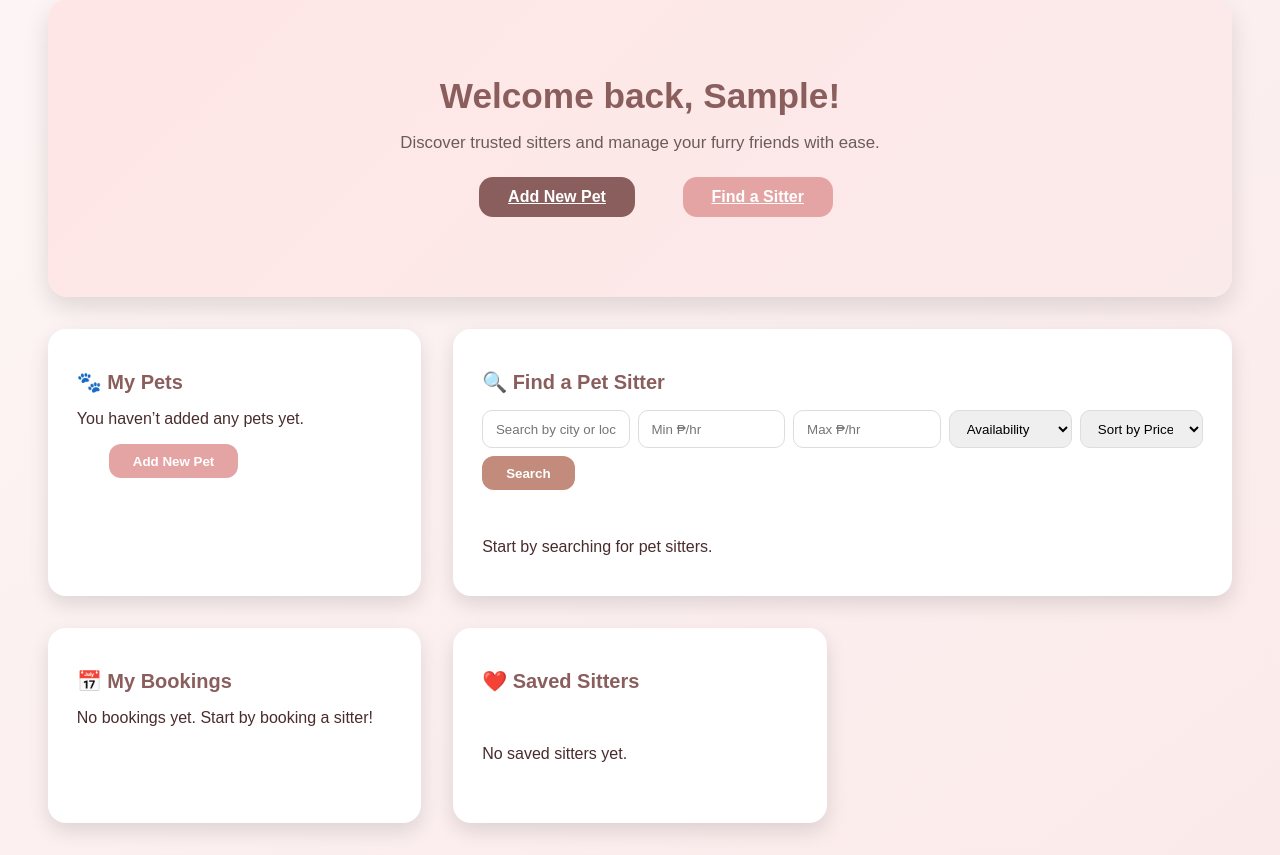
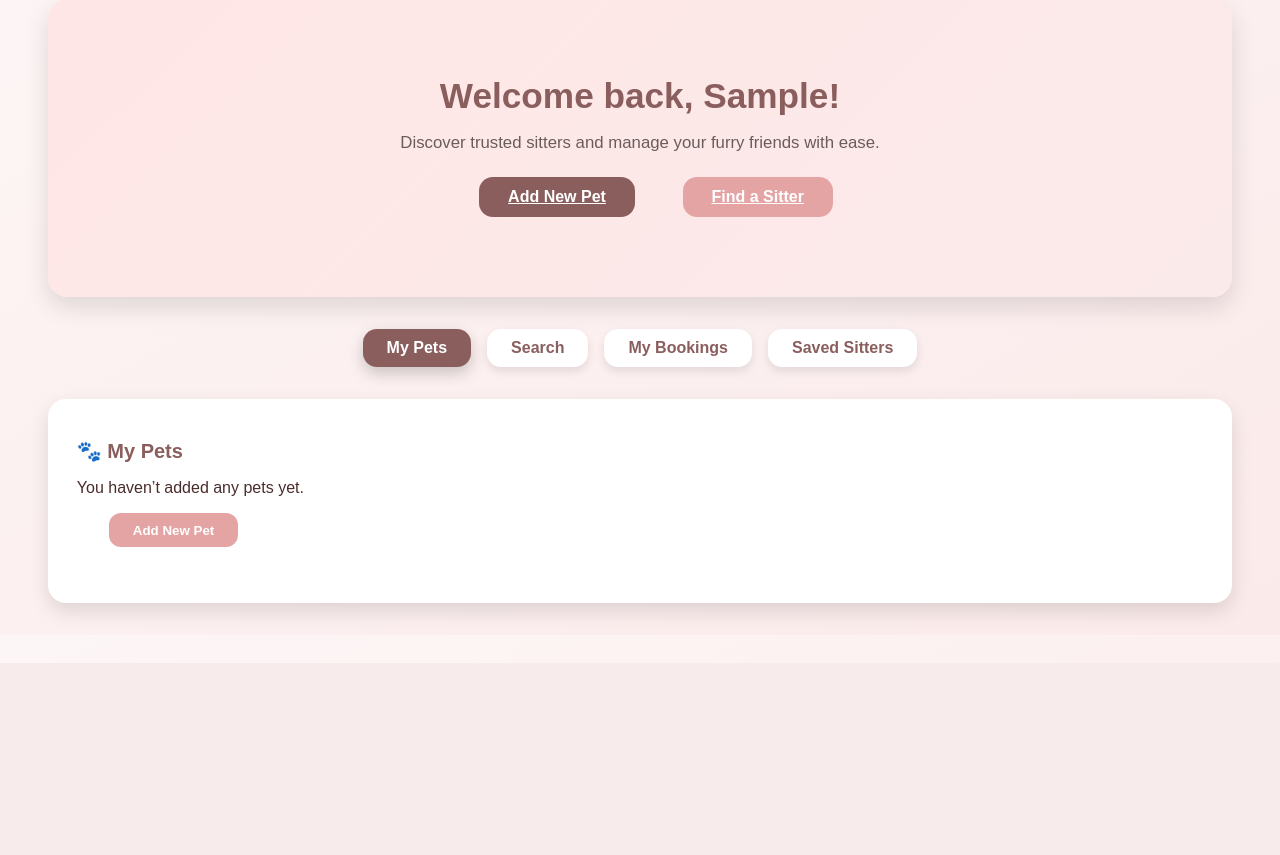
Before and after one commit to Andre-12-maker/CSIT327-G6-FureverStay, a Django app: page /dashboard/owner/ in a window 1280 px wide. Shown: the part 137-992 px from the top of the page. After the commit the page ends 750 px from the top, so only its background shows below. Run offline with Django 5.2, Linux system fonts and the light colour scheme; the visitor is signed in with stand-in values (Sample User, id 1); data comes from the database, SQL or seed files in the repository; data that the repository does not hold is empty.

Commit message:
feat(owner): Updated Pet Owner Dashboard UI and removed some user-menu dropdowns

```diff
--- a/static/css/pet_owner_dashboard.css
+++ b/static/css/pet_owner_dashboard.css
@@ -586,3 +586,34 @@ body {
   transform: translateY(-2px);
   box-shadow: 0 4px 12px rgba(0,0,0,0.15);
 }
+/* Tabs for dashboard sections */
+.dashboard-tabs {
+  display: flex;
+  justify-content: center;
+  gap: 1rem;
+  margin-bottom: 2rem;
+  flex-wrap: wrap;
+}
+.dashboard-tab {
+  padding: 0.6rem 1.5rem;
+  border-radius: 14px;
+  background: var(--white);
+  color: var(--primary);
+  font-weight: 600;
+  cursor: pointer;
+  box-shadow: 0 4px 10px rgba(0,0,0,0.1);
+  transition: 0.3s;
+}
+.dashboard-tab.active {
+  background: var(--primary);
+  color: var(--white);
+  box-shadow: 0 6px 16px rgba(0,0,0,0.2);
+}
+
+/* Hide sections by default */
+.tab-section {
+  display: none;
+}
+.tab-section.active {
+  display: block;
+}
--- a/static/js/pet_owner_dashboardv2.js
+++ b/static/js/pet_owner_dashboardv2.js
@@ -335,3 +335,19 @@ document.addEventListener("DOMContentLoaded", function () {
   });
   loadNotifications();
 });
+ // Tab functionality
+const tabs = document.querySelectorAll('.dashboard-tab');
+const sections = document.querySelectorAll('.tab-section');
+
+tabs.forEach(tab => {
+  tab.addEventListener('click', () => {
+    // Remove active class from all tabs
+    tabs.forEach(t => t.classList.remove('active'));
+    tab.classList.add('active');
+
+    // Show corresponding section
+    const target = tab.getAttribute('data-tab');
+    sections.forEach(sec => sec.classList.remove('active'));
+    document.getElementById(target).classList.add('active');
+  });
+});
--- a/templates/about.html
+++ b/templates/about.html
@@ -40,7 +40,6 @@
                 <a href="#">Settings</a>
             {% else %}
                 <a href="{% url 'pet_owner_profile' %}">My Profile</a>
-                <a href="#">My Bookings</a>
                 <a href="#">Settings</a>
             {% endif %}
             <hr>
--- a/templates/pet_owner_dashboard.html
+++ b/templates/pet_owner_dashboard.html
@@ -28,8 +28,6 @@
       </button>
       <div class="dropdown-content hidden">
         <a href="{% url 'pet_owner_profile' %}">My Profile</a>
-        <a href="#">My Bookings</a>
-        <a href="#">Messages</a>
         <a href="#">Settings</a>
         <hr />
         <a href="{% url 'logout' %}" class="logout">Logout</a>
@@ -50,7 +48,7 @@
 
   <!-- MAIN DASHBOARD -->
   <main class="dashboard-container">
-    <!-- INTRO SECTION -->
+    <!-- Intro Section -->
     <section class="intro-section fancy-intro">
       <div class="intro-content">
         <h1>Welcome back, {{ request.user.first_name }}!</h1>
@@ -62,9 +60,18 @@
       </div>
     </section>
 
-    <!-- DASHBOARD GRID -->
-    <section class="dashboard-grid">
-      <!-- My Pets Card -->
+    <!-- Tabs -->
+    <div class="dashboard-tabs">
+      <div class="dashboard-tab active" data-tab="pets">My Pets</div>
+      <div class="dashboard-tab" data-tab="search">Search</div>
+      <div class="dashboard-tab" data-tab="bookings">My Bookings</div>
+      <div class="dashboard-tab" data-tab="saved">Saved Sitters</div>
+    </div>
+
+    <!-- Tab Sections -->
+    <div class="tab-sections">
+      <!-- My Pets -->
+      <div id="pets" class="tab-section active">
         <div class="dashboard-card">
           <h2>🐾 My Pets</h2>
           {% if pets %}
@@ -78,11 +85,12 @@
           {% endif %}
           <button class="btn accent-btn">Add New Pet</button>
         </div>
+      </div>
 
-      <!-- Find a Sitter Card (wide) -->
+      <!-- Search Sitters -->
+      <div id="search" class="tab-section">
         <div class="dashboard-card wide">
-        <h2>🔍 Find a Pet Sitter</h2>
-        <!-- Search Form -->
+          <h2>🔍 Search Sitters</h2>
           <form class="search-bar" id="searchForm">
             <input type="text" id="locationInput" placeholder="Search by city or location" />
             <input type="number" id="minPrice" placeholder="Min ₱/hr" min="0" />
@@ -99,13 +107,14 @@
             </select>
             <button type="submit" class="search-btn">Search</button>
           </form>
-        <!-- Results -->
           <div class="results-grid" id="resultsGrid">
             <p>Start by searching for pet sitters.</p>
           </div>
         </div>
+      </div>
 
-      <!-- My Bookings Card -->
+      <!-- My Bookings -->
+      <div id="bookings" class="tab-section">
         <div class="dashboard-card">
           <h2>📅 My Bookings</h2>
           {% if bookings %}
@@ -129,15 +138,18 @@
           <p>No bookings yet. Start by booking a sitter!</p>
           {% endif %}
         </div>
+      </div>
 
-      <!-- Saved Sitters Card -->
+      <!-- Saved Sitters -->
+      <div id="saved" class="tab-section">
         <div class="dashboard-card">
           <h2>❤️ Saved Sitters</h2>
           <div class="saved-box" id="savedSittersBox">
             <p>Loading saved sitters...</p>
           </div>
         </div>
-    </section>
+      </div>
+    </div>
   </main>
   <script>
     const fetchSittersURL = "/dashboard/owner/fetch_sitters/";
--- a/templates/pet_owner_profile.html
+++ b/templates/pet_owner_profile.html
@@ -27,8 +27,6 @@
       </button>
       <div class="dropdown-content hidden">
         <a href="{% url 'pet_owner_profile' %}">My Profile</a>
-        <a href="#">My Bookings</a>
-        <a href="#">Messages</a>
         <a href="#">Settings</a>
         <hr />
         <a href="{% url 'logout' %}" class="logout">Logout</a>
```
Lines whose indentation alone changed are shown as unchanged.
